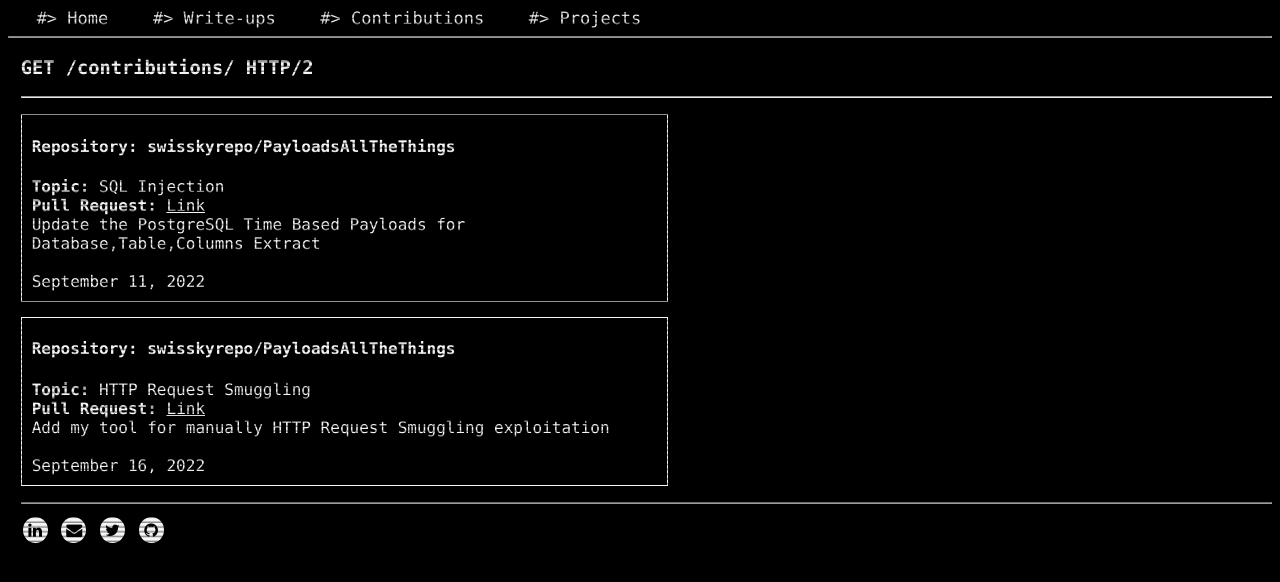
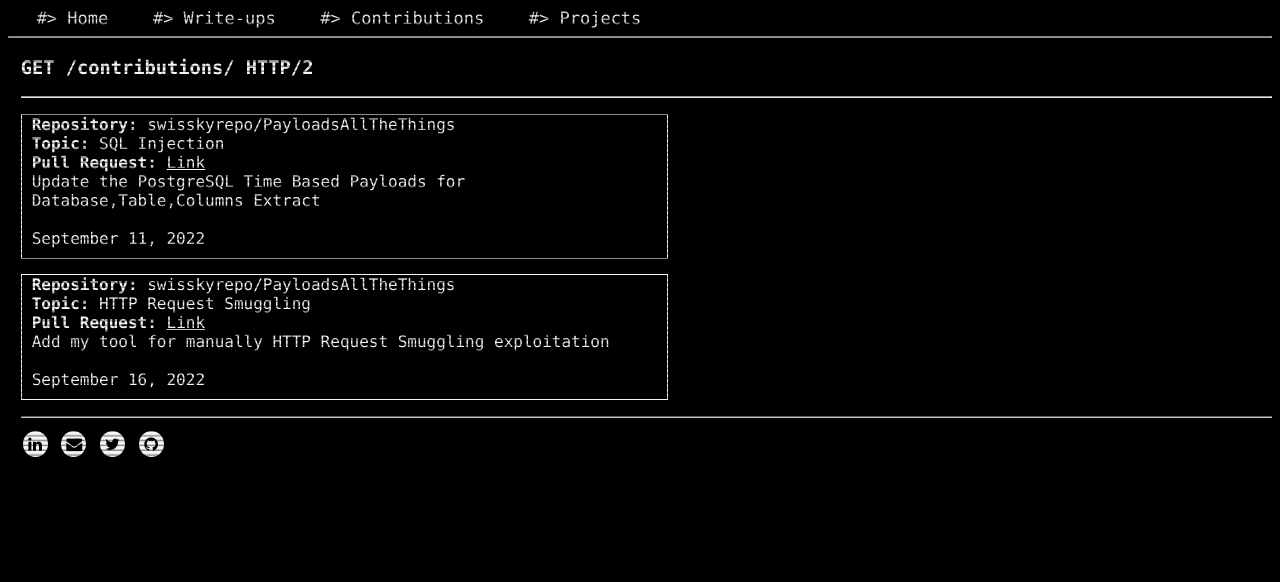
Before and after one commit to dhmosfunk/dhmosfunk.github.io, a Jekyll site: the page built from _pages/contributions.md, in a window 1280 px wide. Shown: the top 582 px of the page. Built offline with Jekyll 4.4.1, drawn with Linux system fonts in a browser that asks for light colours.

Commit message:
Add new line

```diff
--- a/_layouts/contributions.html
+++ b/_layouts/contributions.html
@@ -9,7 +9,7 @@
     <p class="data">
         {% for contributions in site.contributions %}
         <div id="post_data">
-            <h4>Repository: {{contributions.repository}}</h4>
+            <b>Repository:</b> {{contributions.repository}}<br>
             <b>Topic:</b> {{contributions.topic}} <br>
             <b>Pull Request:</b> <a href="{{contributions.pullreq}}" target="_blank">Link</a><br>
             {{contributions.desc}} <br><br>
```
